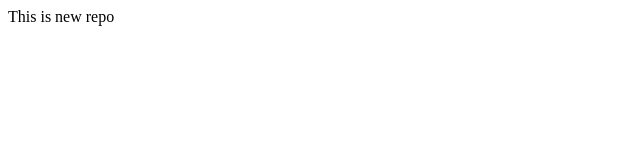
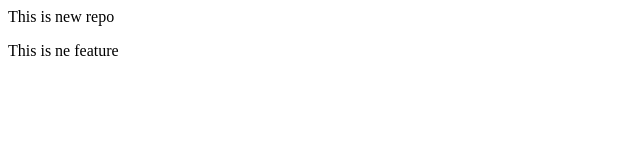
Before and after one commit to Shubhamm-Shirke/LocalRepo, a plain HTML site: page index.html in a window 1280 px wide. Shown: the full height of the page, 0-640 px from the left. Drawn offline with Linux system fonts and the light colour scheme.

Commit message:
Add new feature

```diff
--- a/index.html
+++ b/index.html
@@ -1 +1,2 @@
 <p>This is new repo</p>
+<p>This is ne feature</p>
```
